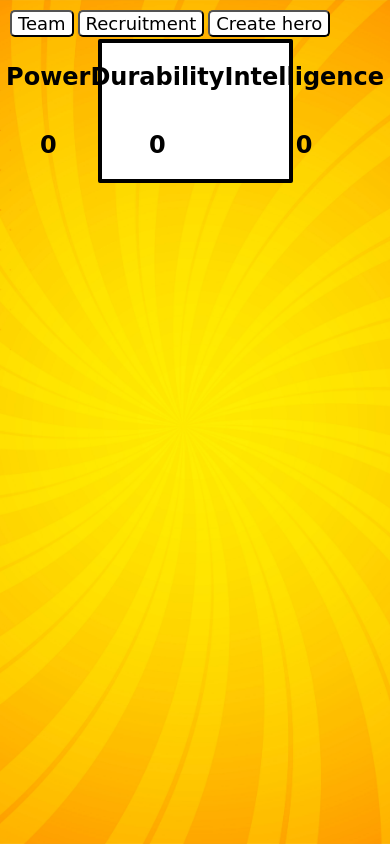
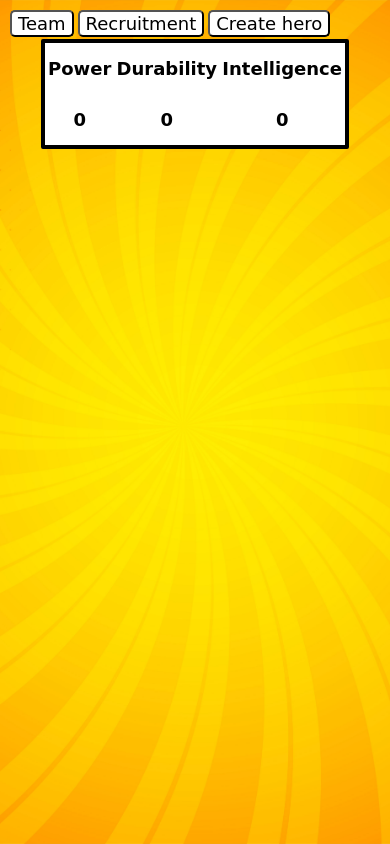
Before and after one commit to joacoague15/superheroesUI, a React (Create React App) app: page / in a window 390 px wide. Built offline with nearby package versions, Linux system fonts and the light colour scheme.

Commit message:
Added responsivness for mobile

```diff
--- a/src/styles/creationTextInputStyle.css
+++ b/src/styles/creationTextInputStyle.css
@@ -21,7 +21,7 @@ input::-webkit-inner-spin-button {
 .creation-text-input {
     width: 100%;
     text-align: center;
-    margin: 5px auto;
+    margin: 2px auto;
     border: 2px solid black;
     outline: none;
     transition: 0.4s ease;
@@ -36,3 +36,9 @@ input::-webkit-inner-spin-button {
 .creation-text-input:hover {
     background-color: whitesmoke;
 }
+
+@media (max-width:641px)  {
+    .creation-form-wrapper {
+        width: 60%;
+    }
+}
--- a/src/styles/descriptionBox.css
+++ b/src/styles/descriptionBox.css
@@ -10,3 +10,23 @@
     font-size: 16px;
     font-weight: bold;
 }
+
+.description {
+    display: flex;
+    justify-content: center;
+    margin: auto;
+    background-color: white;
+    border-radius: 2px;
+    width: 50%;
+    border: 4px solid black;
+    font-family: "Comic Sans MS", "arial", "cursive";
+    font-size: 16px;
+    font-weight: bold;
+}
+
+@media (max-width:641px)  {
+    .description {
+        width: 80%;
+        font-size: 12px;
+    }
+}
--- a/src/styles/myTeamStyle.css
+++ b/src/styles/myTeamStyle.css
@@ -51,3 +51,10 @@
 .green-text {
     color: green;
 }
+
+@media (max-width:641px)  {
+    .member img {
+        width: 100px;
+        height: 100px;
+    }
+}
--- a/src/styles/searcherStyle.css
+++ b/src/styles/searcherStyle.css
@@ -9,3 +9,10 @@
     border-radius: 2px;
     width: 20%;
 }
+
+@media (max-width:641px)  {
+    .searcher {
+        width: 60%;
+        margin: 20px auto;
+    }
+}
```
